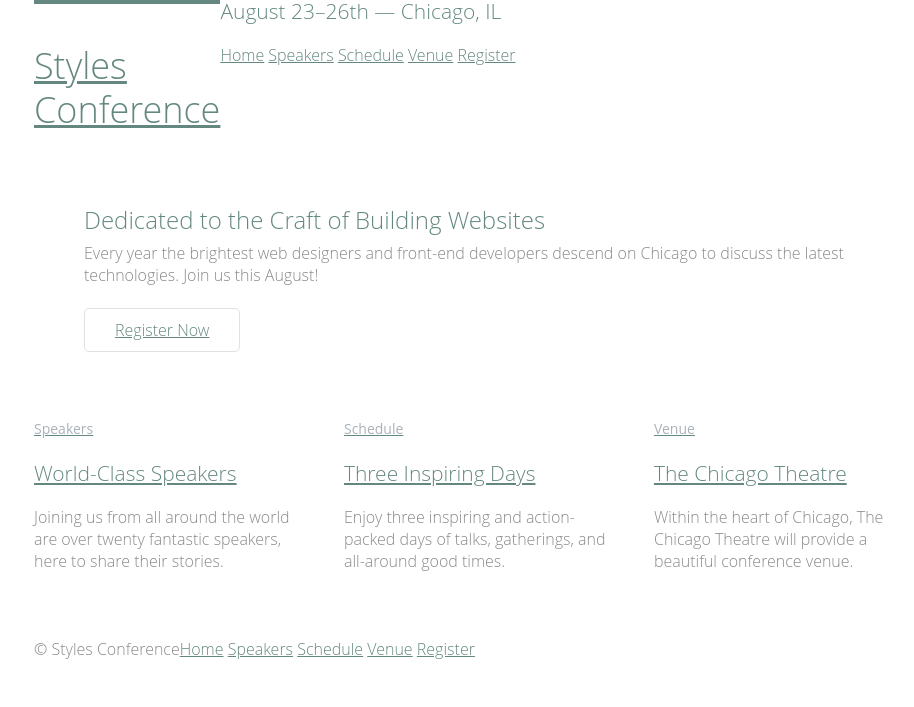
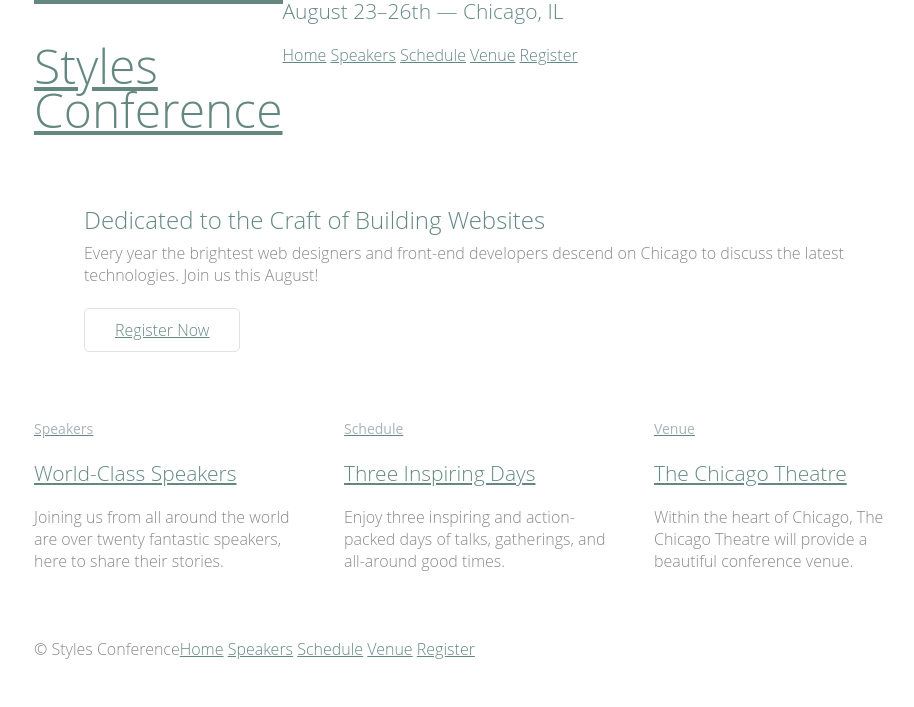
Before and after one commit to himynameismoose/html_css, a plain HTML site: page styles- conference/index.html in a window 1280 px wide. Shown: the whole page, without its empty margins (156-1070 px from the left). Drawn offline with Linux system fonts and the light colour scheme.

Commit message:
add style to logo

```diff
--- a/styles- conference/assets/stylesheets/main.css
+++ b/styles- conference/assets/stylesheets/main.css
@@ -235,3 +235,11 @@ a:hover {
 a {
   color: #648880;
 }
+
+.logo {
+  border-top: 4px solid #648880;
+  float: left;
+  font-size: 48px;
+  line-height: 44px;
+  padding: 40px 0 22px 0;
+}
```
